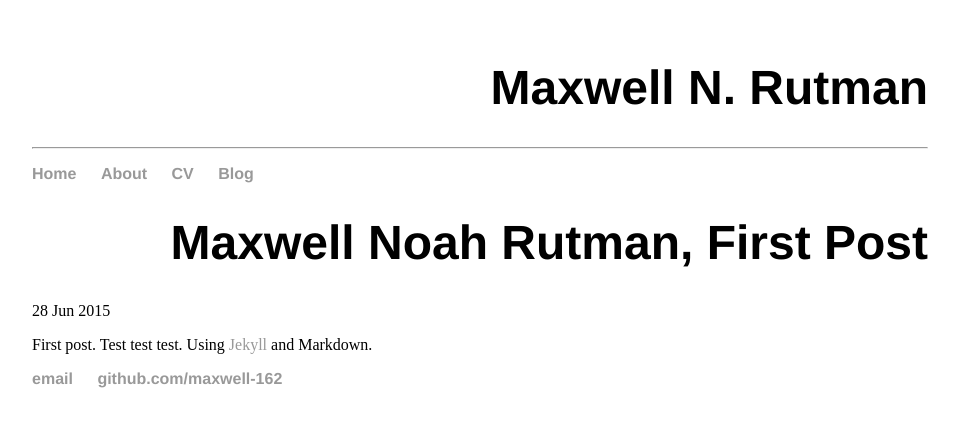
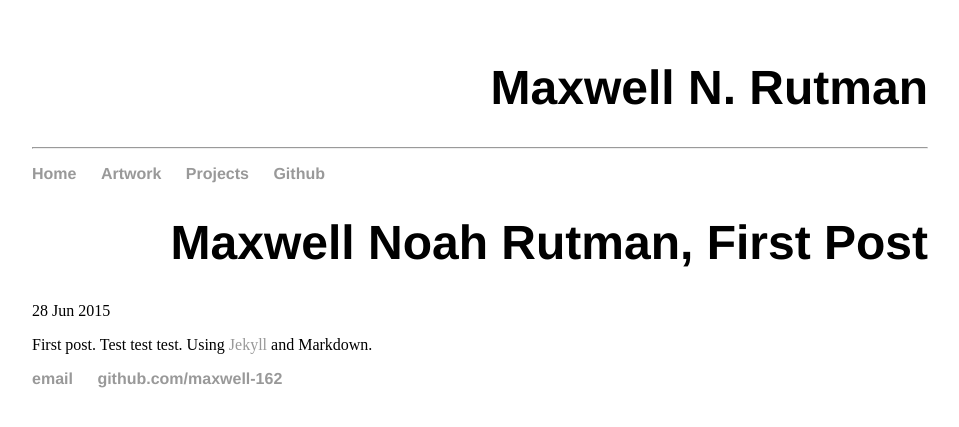
Before and after one commit to m4xwellNo4h/maxwell-162.github.io, a Jekyll site: the page built from _posts/2015-06-28-first-post.md, in a window 1280 px wide. Shown: the top 427 px of the page, without its empty margins (160-1119 px from the left). Built offline with Jekyll 4.4.1, drawn with Linux system fonts in a browser that asks for light colours.

Commit message:
Update default.html
tab changes

```diff
--- a/_layouts/default.html
+++ b/_layouts/default.html
@@ -12,9 +12,9 @@
                 <nav>
                 <ul>
                         <li><a href="/">Home</a></li>
-                        <li><a href="/about">About</a></li>
-                        <li><a href="/cv">CV</a></li>
-                        <li><a href="/blog">Blog</a></li>
+                        <li><a href="/artwork">Artwork</a></li>
+                        <li><a href="/projects">Projects</a></li>
+                        <li><a href="/github">Github</a></li>
                 </ul>
                 </nav>
                 <div class="container">
```
